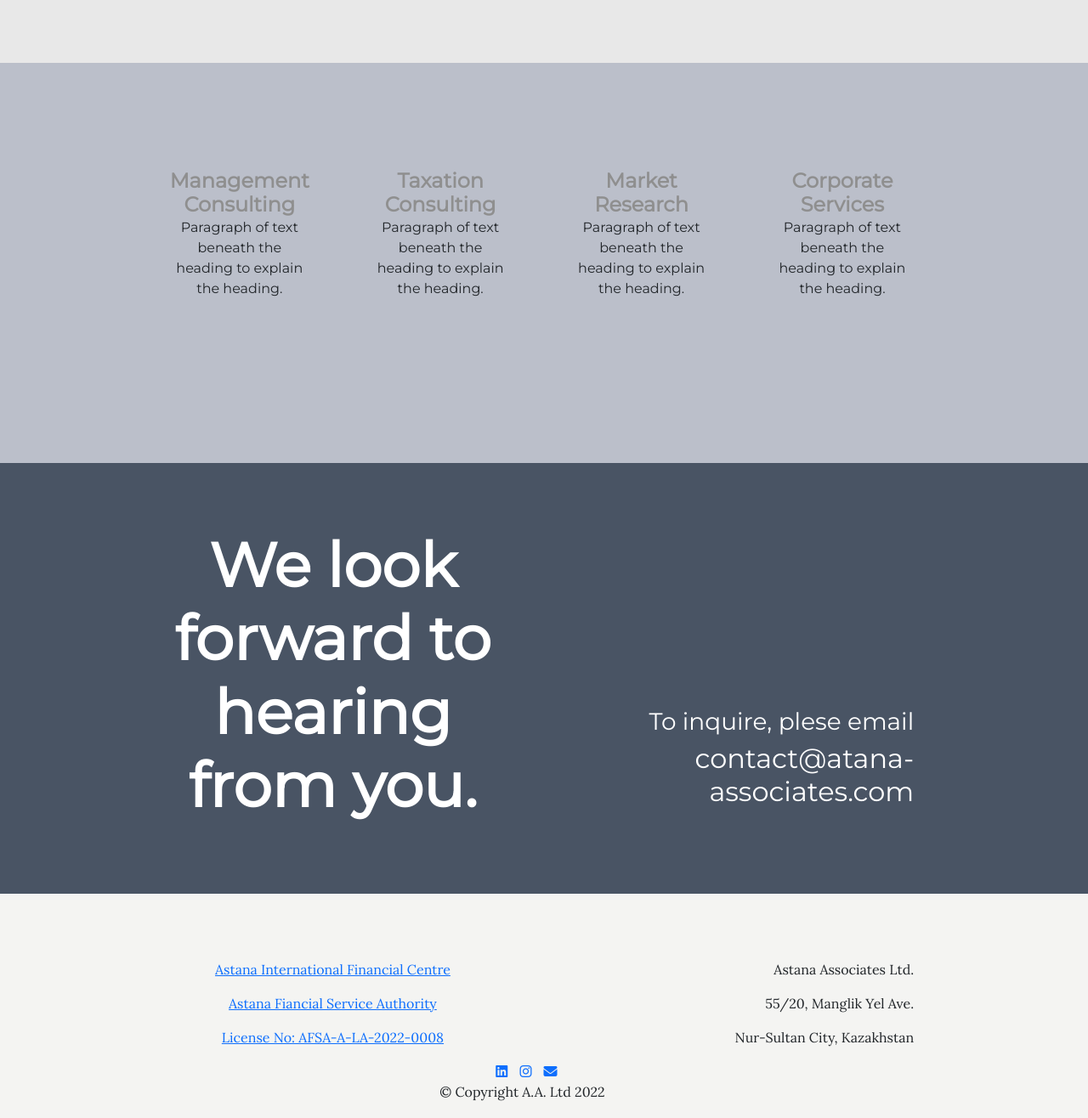
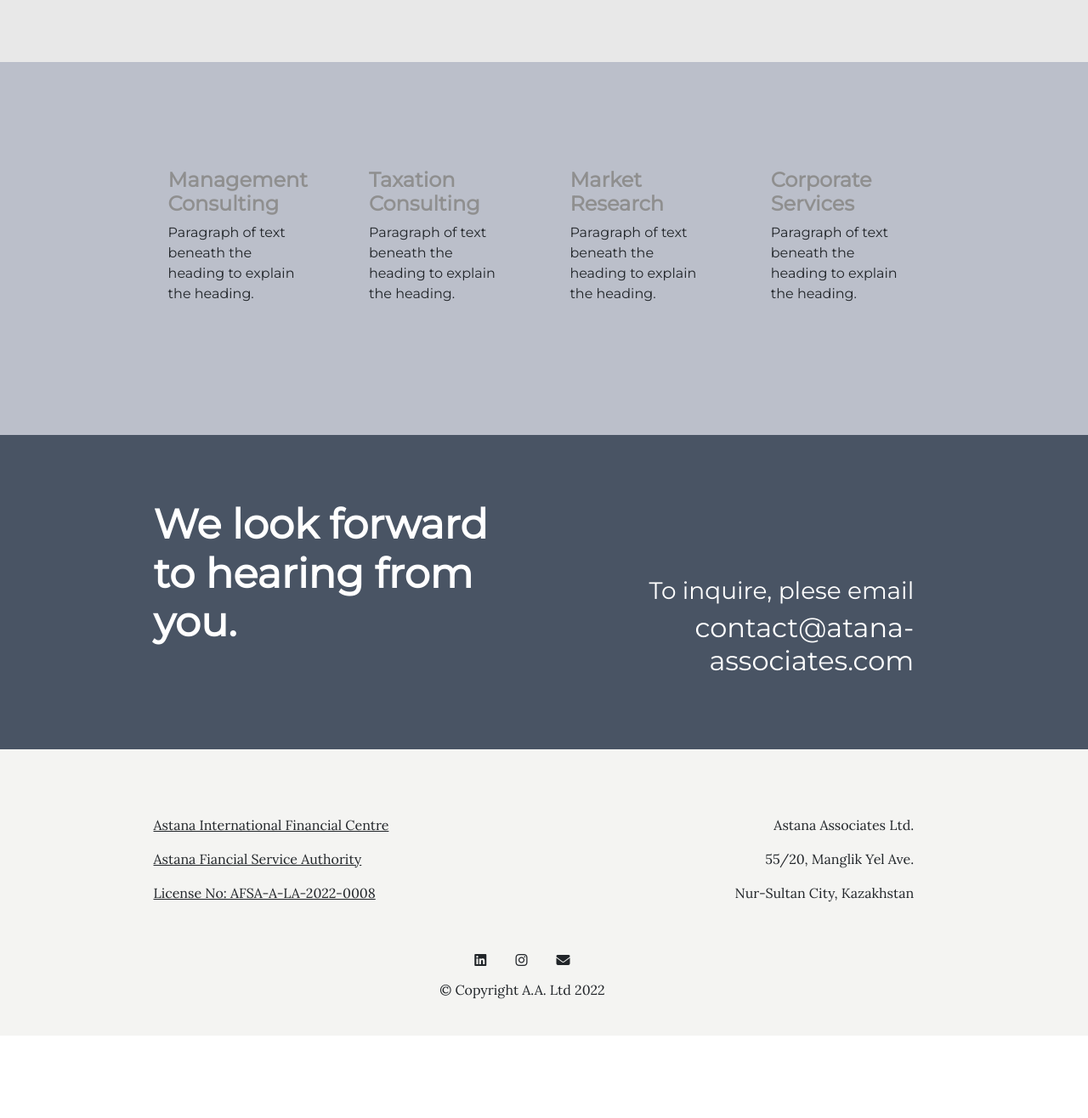
Before and after one commit to talgarbolat/AA, a plain HTML site: page index.html in a window 1280 px wide. Shown: the part 866-2182 px from the top of the page at 85% size. After the commit the page ends 2085 px from the top, so only its background shows below. Drawn offline with nearby package versions, Linux system fonts and the light colour scheme.

Commit message:
Overall optimized

```diff
--- a/css/styles.css
+++ b/css/styles.css
@@ -1,12 +1,14 @@
 body{font-family: "Montserrat";}
 
-#title {background-color: #F4F4F2;
-}
+a{color: inherit;}
+
+#title {background-color: #F4F4F2;}
+
 .container-fluid{
-  padding: 3% 15% 6%;
+  padding: 3% 15.5% 6%;
 }
 .navbar{
-  padding-bottom:3rem;}
+  padding-bottom: 3rem;}
 
 .nav-item{
   padding: 0 15px;
@@ -15,6 +17,7 @@ body{font-family: "Montserrat";}
   font-family: "Lora";
   color: #000;
 }
+
 .Slogon{font-size: 4rem;
   font-weight: bold;
   color: #000;
@@ -28,6 +31,7 @@ body{font-family: "Montserrat";}
   padding: 5%;
 }
 
+
 h4{
   color: #8f8f8f;
 margin-bottom: 1.5rem;}
@@ -40,9 +44,14 @@ h4:hover{
   font-weight: bold;
 }
 
+.click-1{font-weight: bold;
+text-align: right;}
+
 h6{
   padding-top: 4%;
 }
+
+.row2{text-align: justify;}
 
 .icon{
   color:#8f8f8f;
@@ -53,26 +62,30 @@ h6{
   color:#000;
 }
 
-#service{padding: 6% 16% 6% 12%;
+#service{padding: 6% 16% 3% 12%;
   background-color: #BBBFCA;}
+
+
+.s{padding-top: 4%;}
 
 #contact{padding: 6% 16% 6% 12%;
     background-color: #495464;
   color: #fff;}
 
-  .Slogon2{font-size: 4.5rem;
+  .Slogon2{font-size: 3rem;
     font-weight: bold;
     color: #fff;
     padding-left: 6%;
-    text-align: lef;
+    text-align: left;
   }
 
   .email{
     text-align:right;
-    padding-top: 47%;
+    padding-top: 20%;
   }
 
-  #footer{padding: 6% 16% 6% 12%;
+
+#footer{padding: 6% 16% 2% 12%;
     background-color: #F4F4F2;
     font-family: "Lora";}
 
@@ -80,7 +93,7 @@ h6{
 
 .company{text-align: right;}
 
-.white-section{text-align: center;
-}
+.ending{text-align: center;
+padding-top: 3%;}
 
-.social-icon{padding: 0 0 0 10px;}
+.social-icon{padding: 15px 15px}
```
